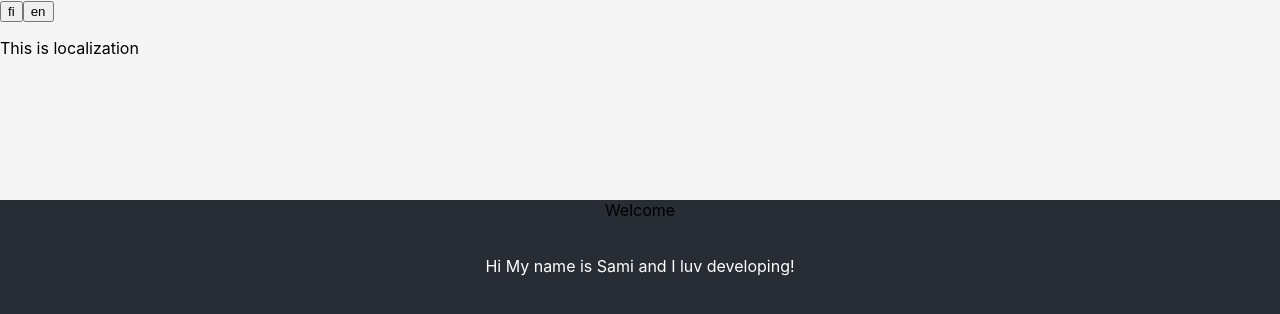
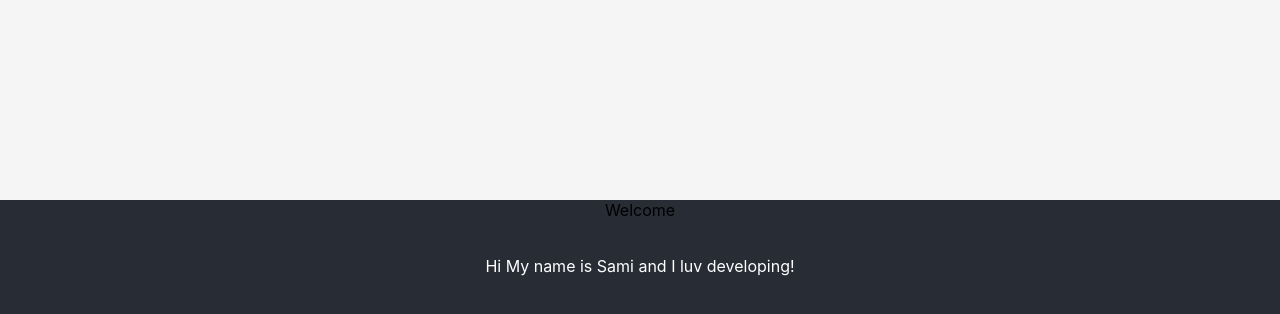
Before and after one commit to SamkHarks/My-page, a React (Create React App) app: page / in a window 1280 px wide. Shown: the top 314 px of the page. Built offline with nearby package versions, Linux system fonts and the light colour scheme.

Commit message:
add language selection to header

```diff
--- a/src/components/Header.js
+++ b/src/components/Header.js
@@ -1,6 +1,7 @@
 import React, { useState } from 'react';
 import '../App.css';
 import { useScroll } from '../hooks/hooks';
+import { SelectLanguage } from './SelectLanguage';
 
 export const sections = [
     { id: 'welcome', title: 'Welcome', backgroundColor: '#282c34' },
@@ -28,8 +29,9 @@ export const Header = ({ sectionRefs }) => {
             <div style={{
                 display: 'flex',
                 alignItems: 'flex-start',
-                justifyContent: 'flex-end',
+                justifyContent: 'space-between',
             }}>
+                <SelectLanguage />
                 <button onClick={onClick}>
                     {isOpen ? 'Close Menu' : 'Open Menu'}
                 </button>
--- a/src/components/Home.js
+++ b/src/components/Home.js
@@ -2,16 +2,10 @@ import '../App.css';
 import React from 'react';
 import { useRefs } from '../hooks/hooks';
 import { Sections } from './Sections';
-import { useTranslation } from 'react-i18next';
 import { Header } from './Header';
 
 export const Home = () => {
     const sectionRefs = useRefs();
-    const { t, i18n } = useTranslation('translation');
-
-    const changeLanguage = (lng) => {
-        i18n.changeLanguage(lng);
-    };
     return (
         <div className="App">
             <Header sectionRefs={sectionRefs} />
@@ -19,13 +13,6 @@ export const Home = () => {
                 height: 200,
                 backgroundColor: 'whitesmoke'
             }}>
-                <button type="button" onClick={() => changeLanguage('fi')}>
-                    fi
-                </button>
-                <button type="button" onClick={() => changeLanguage('en')}>
-                    en
-                </button>
-                <p>{t('title')}</p>
             </div>
             <Sections sectionRefs={sectionRefs} />
         </div>
--- /dev/null
+++ b/src/components/SelectLanguage.js
@@ -0,0 +1,24 @@
+import React from 'react';
+import { useTranslation } from 'react-i18next';
+
+
+const SelectLanguage = () => {
+    const { i18n } = useTranslation('translation');
+
+    const changeLanguage = (lng) => {
+        i18n.changeLanguage(lng);
+    };
+
+    return (
+        <div>
+            <button type="button" onClick={() => changeLanguage('fi')}>
+                fi
+            </button>
+            <button type="button" onClick={() => changeLanguage('en')}>
+                en
+            </button>
+        </div>
+    );
+};
+
+export { SelectLanguage };
```
